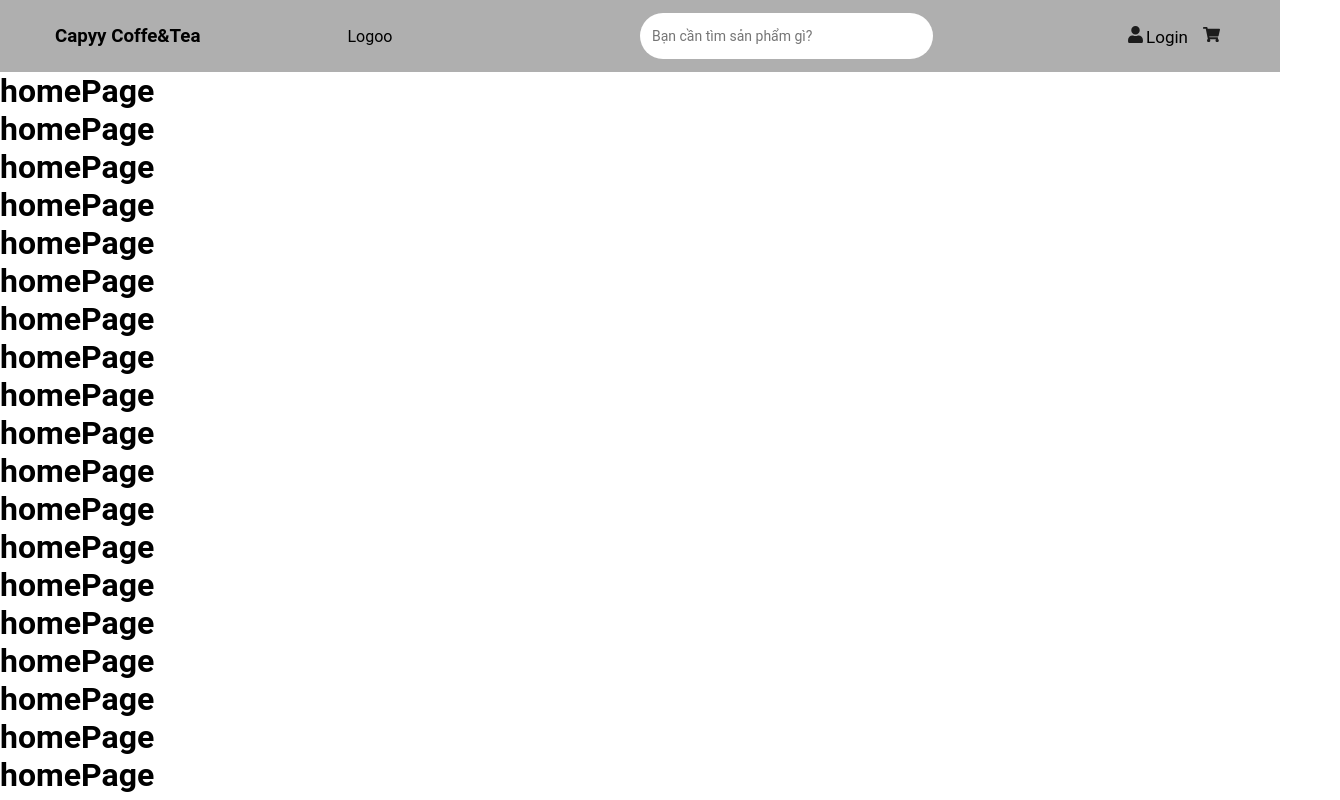
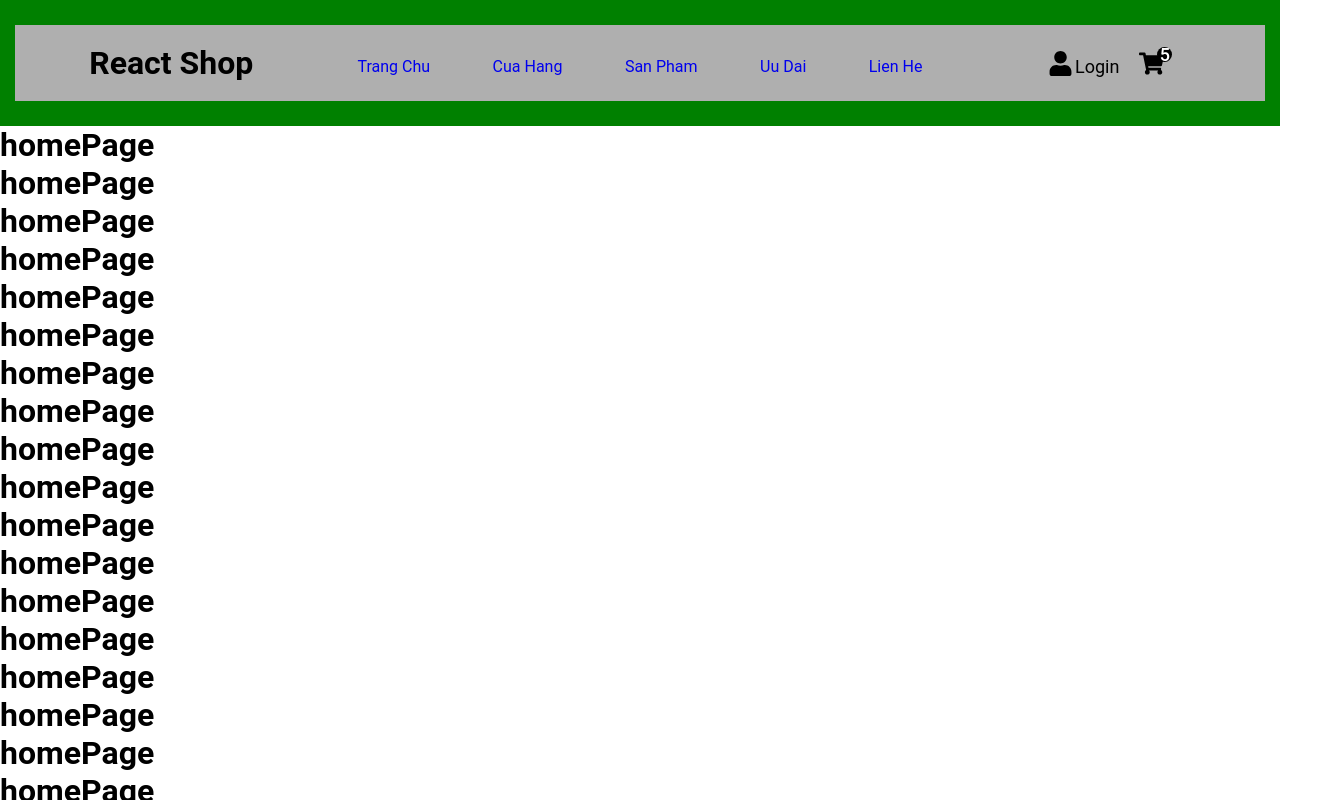
Before and after one commit to lqviettt/gr2-laravel-react, a React (Create React App) app in the folder frontend/project-react-gr2/: page / in a window 1280 px wide. Shown: the top 800 px of the page, 1340 px wide, since content can reach past the window. Built offline with nearby package versions, Linux system fonts and the light colour scheme.

Commit message:
update layout frontend

```diff
--- a/frontend/project-react-gr2/package.json
+++ b/frontend/project-react-gr2/package.json
@@ -6,6 +6,7 @@
     "@testing-library/jest-dom": "^5.17.0",
     "@testing-library/react": "^13.4.0",
     "@testing-library/user-event": "^13.5.0",
+    "bootstrap": "^5.3.3",
     "react": "^18.3.1",
     "react-dom": "^18.3.1",
     "react-icons": "^5.3.0",
--- a/frontend/project-react-gr2/src/pages/user/homePage/index.js
+++ b/frontend/project-react-gr2/src/pages/user/homePage/index.js
@@ -2,7 +2,7 @@ import { memo } from "react";
 
 const HomePage = () => {
   return (
-    <content>
+    <content className="hd">
       <h1>homePage</h1>
       <h1>homePage</h1>
       <h1>homePage</h1>
--- a/frontend/project-react-gr2/src/pages/user/theme/footer/style.scss
+++ b/frontend/project-react-gr2/src/pages/user/theme/footer/style.scss
@@ -2,7 +2,6 @@
     background: #afafaf;
     width: 100%;
     padding: 30px 30px;
-    overflow: hidden;
 }
 
 .footer-content {
@@ -13,10 +12,10 @@
 }
 
 .list-inline {
-    width: 1000px;
     display: flex;
     justify-content: space-between;
     list-style: none;
+    flex-wrap: wrap;
 }
 
 .list-inline li {
--- a/frontend/project-react-gr2/src/pages/user/theme/header/index.js
+++ b/frontend/project-react-gr2/src/pages/user/theme/header/index.js
@@ -1,43 +1,80 @@
-import { memo } from "react";
+import { memo, useState } from "react";
 import "./style.scss";
 import { FaShoppingCart } from "react-icons/fa";
 import { FaUser } from "react-icons/fa";
 import { Link } from "react-router-dom";
+import { ROUTERS } from "../../../../utils/router";
 
 const Header = () => {
+  const [menus, setMenus] = useState([
+    {
+      name: "Trang Chu",
+      path: ROUTERS.USER.HOME,
+    },
+    {
+      name: "Cua Hang",
+      path: ROUTERS.USER.HOME,
+    },
+    {
+      name: "San Pham",
+      path: "",
+      isShowSubmenu: false,
+      child: [
+        {
+          name: "Ca Phe",
+          path: "",
+        },
+        {
+          name: "Tra sua",
+          path: "",
+        },
+      ],
+    },
+    {
+      name: "Uu Dai",
+      path: ROUTERS.USER.HOME,
+    },
+    {
+      name: "Lien He",
+      path: ROUTERS.USER.HOME,
+    },
+  ]);
+
   return (
     <header>
-      <div className="header_top">
-        <div className="container">
-          <div className="row">
-            <div className="col-6 name">
-              <h3>Capyy Coffe&Tea</h3>
+      <div className="container">
+        <div className="row">
+          <div className="col-xl-3 col-lg-3">
+            <div className="h_logo">
+              <h1>React Shop</h1>
             </div>
+          </div>
 
-            <div className="col-6 logo">
-              {" "}
-              Logoo <img></img>
-            </div>
+          <div className="col-xl-6 col-lg-6">
+            <nav className="h_menu">
+              <ul>
+                {menus?.map((menu, menuKey) => (
+                  <li key={menuKey}>
+                    <Link to={menu?.path}>{menu?.name}</Link>
+                  </li>
+                ))}
+              </ul>
+            </nav>
+          </div>
 
-            <div className="col-6 search">
-              <input
-                type="text"
-                className="search_input"
-                placeholder="Bạn cần tìm sản phẩm gì? "
-              ></input>
-            </div>
-
-            <div className="col-6 others">
+          <div className="col-xl-3 col-lg-3">
+            <div className="h_others">
               <ul>
                 <li>
                   <Link to={""}>
                     <FaUser />
+                    <span>Login</span>
                   </Link>
-                  <span>Login</span>
                 </li>
                 <li>
                   <Link to={""}>
                     <FaShoppingCart />
+                    <span>5</span>
                   </Link>
                 </li>
               </ul>
--- a/frontend/project-react-gr2/src/pages/user/theme/header/style.scss
+++ b/frontend/project-react-gr2/src/pages/user/theme/header/style.scss
@@ -1,7 +1,7 @@
-
 .header_top{
     background: #afafaf;
     padding: 13px 0 13px 0;
+    width: 100%;
 }
 
 .name, .logo, .search{
@@ -21,35 +21,82 @@
     line-height: 1.2;
 }
 
-.others{
+.h_logo{
+    padding: 19px 0;
+    // background: rebeccapurple;
+    text-align: center;
+}
+
+.h_menu{
+    padding: 24px 0;
+
+    a {
+        text-decoration: none;
+    }
+
+    ul {
+        padding: 8px 30px 0 30px;
+        display: flex;
+        justify-content: space-between;
+        align-items: center;
+        list-style: none;
+    }
+}
+
+.h_others{
     display: flex;
-    justify-content: end;
+    justify-content: center;
     align-items: center;
+    padding: 24px 0;
+    // background: rebeccapurple;
 
-    ul{
+    a{
         display: flex;
-        column-gap: 5px;
-        list-style: none;
+        justify-content: center;
+        align-items: center;
+        position: relative;
+        text-decoration: none;
+    }
+
+    ul {
+        display: flex;
+        column-gap: 20px;
         margin-right: 5px;
+        align-items: center;
 
-        li{
+        li {
+            list-style: none;
 
+            svg{
+                font-size: 25px;
+                color: black
+            }
+
+            span{
+                color: black;
+                font-size: 18px;
+                display: inline-block;
+                margin: 7px 0 0 2px;
+            }
         }
 
-        a{
-            font-size: 17px;
-            display: inline-block;
-            color: #1c1c1c;
+        li:last-child {
+            position: relative;
+
+            span {
+                position: absolute;
+                height: 15px;
+                width: 15px;
+                border-radius: 50%;
+                color: rgb(255, 255, 255);
+                background: rgb(0, 0, 0);
+                display: inline-block;
+                text-align: center;
+                line-height: 15px;
+                margin: 0 0 18px 26px ;
+                font-weight: 500;
+            }
         }
 
-        li:first-child{
-            cursor: pointer;
-            margin-right: 10px;
-        }
-
-        span{
-            font-size: 17px;
-            margin-left: 2px;
-        }
     }
 }
--- a/frontend/project-react-gr2/src/pages/user/theme/masterLayout/index.js
+++ b/frontend/project-react-gr2/src/pages/user/theme/masterLayout/index.js
@@ -7,7 +7,7 @@ const MasterLayout = ({ children, ...props }) => {
     <div >
       <Header />
       {children}
-      <Footer />
+      {/* <Footer /> */}
     </div>
   );
 };
--- a/frontend/project-react-gr2/src/style/pages/_all.scss
+++ b/frontend/project-react-gr2/src/style/pages/_all.scss
@@ -1,5 +1,6 @@
 @use "sass:map";
 @import "theme";
+@import "responsive";
 
 html,
 body{
@@ -14,11 +15,14 @@ body{
 }
 
 .container{
-    max-width: 1170px;
-    width: 100%;
+    // max-width: 1170px;
+    // width: 100%;
     padding-left: 15px;
     padding-right: 15px;
+    padding-top: 25px;
+    padding-bottom: 25px;
     margin: auto;
+    background: green;
 }
 
 .row{
@@ -26,6 +30,30 @@ body{
     flex-wrap: wrap;
 }
 
-.col-6{
-    flex: 1;
+@include Responsive($DESKTOP){
+    .col-xl-3{
+        flex: 0 0 25%;
+        max-width: 25%;
+        background: #afafaf;
+    }
+
+    .col-xl-6{
+        flex: 0 0 50%;
+        max-width: 50%;
+    background: #afafaf;
+    }
 }
+
+@include Responsive($MEDIUM_DEVICE){
+    .col-lg-3{
+        flex: 0 0 25%;
+        max-width: 25%;
+        background: red;
+    }
+
+    .col-lg-6{
+        flex: 0 0 50%;
+        max-width: 50%;
+        background: red;
+    }
+}
--- /dev/null
+++ b/frontend/project-react-gr2/src/style/pages/_responsive.scss
@@ -0,0 +1,29 @@
+$DESKTOP: "DESKTOP";
+$MEDIUM_DEVICE: "MEDIUM_DEVICE";
+$TABLET_DEVICE: "TABLET_DEVICE";
+$WIDE_MOBILE: "WIDE_MOBILE";
+$SMALL_DEVICES: "SMALL_DEVICES";
+
+@mixin Responsive($canvas){
+    @if $canvas == $DESKTOP {
+        @media only screen and (min-width: 1200px) {
+            @content;
+        }
+    } @else if $canvas == $MEDIUM_DEVICE {
+        @media only screen and (min-width: 992px) and (max-width: 1199px) {
+            @content;
+        }
+    } @else if $canvas == $TABLET_DEVICE {
+        @media only screen and (min-width: 768px) and (max-width: 991px) {
+            @content;
+        }
+    }  @else if $canvas == $WIDE_MOBILE {
+        @media only screen and (max-width: 767px) {
+            @content;
+        }
+    } @else if $canvas == $SMALL_DEVICES {
+        @media only screen and (max-width: 575px) {
+            @content;
+        }
+    }
+}
--- a/frontend/project-react-gr2/src/style/style.scss
+++ b/frontend/project-react-gr2/src/style/style.scss
@@ -1 +1,2 @@
-@import "pages/all"
+@import "pages/all";
+@import "pages/responsive";
--- /dev/null
+++ b/frontend/project-react-gr2/src/utils/formatter.js
@@ -0,0 +1,6 @@
+export const formatter = (number) => {
+    return new Intl.NumberFormat("vi-VN", {
+        style: "currency",
+        currency: "VND"
+    }).format(number);
+}
```
Also changed, not shown: 1 other file (tests, documents, lock files or other folders).
